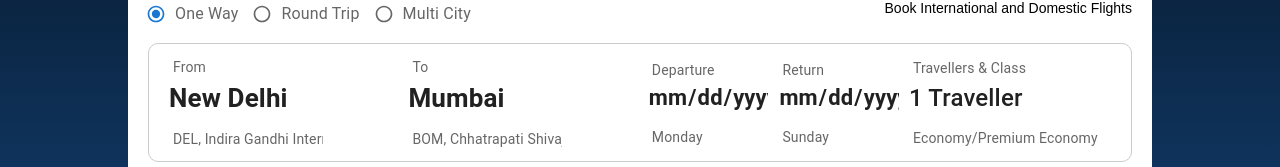
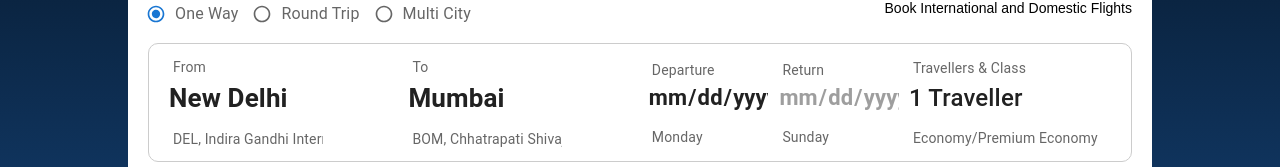
Before and after one commit to jaihindkushwah/makeMyTrip, a React (Create React App) app: page / in a window 1280 px wide. Shown: the part 197-364 px from the top of the page. Built offline with nearby package versions, Linux system fonts and the light colour scheme.

Commit message:
added unkownwonderdata

```diff
--- a/src/pages/Home.js
+++ b/src/pages/Home.js
@@ -1,6 +1,6 @@
 import { ArrowRightAltOutlined, KeyboardDoubleArrowDown } from "@mui/icons-material";
 import { Box, FormControl, FormControlLabel, FormLabel, InputLabel, Radio, RadioGroup, TextField} from "@mui/material";
-import React from "react";
+import React, { useState } from "react";
 import { useNavigate } from "react-router-dom";
 import VerticalImageList from "../components/VerticalImageList";
 import HandpickImgData from '../components/assests/HandpickImgData'
@@ -8,6 +8,8 @@ import UnlockWonderData  from '../components/assests/unlockWonderLocationData'
 
 function Home() {
   const navigate=useNavigate();
+  const [raturnField,setReturnField]=useState(true);
+
   const clickHandler=()=>{
     navigate('/flight');
   }
@@ -18,9 +20,9 @@ function Home() {
           <Box display={'flex'} width={'100%'} justifyContent={'space-between'} alignItems={'center'} >
               <FormControl>
                 <FormLabel >
-                  <RadioGroup defaultValue={'oneway'} sx={{display:'flex',flexDirection:'row'}}>
-                   <FormControlLabel value={'oneway'} label={'One Way'} control={<Radio size="small" />}></FormControlLabel>
-                   <FormControlLabel value={'roundtrip'} label={'Round Trip'} control={<Radio size="small"/>}></FormControlLabel>
+                  <RadioGroup onClick={(e)=>{e.target.value==='roundtrip'?setReturnField(false):setReturnField(true)}} defaultValue={'oneway'} sx={{display:'flex',flexDirection:'row'}}>
+                   <FormControlLabel  value={'oneway'} label={'One Way'} control={<Radio size="small" />}></FormControlLabel>
+                   <FormControlLabel  value={'roundtrip'} label={'Round Trip'} control={<Radio size="small"/>}></FormControlLabel>
                    <FormControlLabel value={'multicity'} label={'Multi City'} control={<Radio size="small"/>}></FormControlLabel>
                   </RadioGroup>
                 </FormLabel>
@@ -47,7 +49,7 @@ function Home() {
               </InputLabel>
               <InputLabel sx={{maxWidth:'240px'}}>
                 <Box  marginLeft={'14px'} fontSize={'14px'}>Return</Box>
-                <TextField  sx={{'& input':{'fontSize':'22px',fontWeight:'600',padding:'0px 10px'}}} type="date"/>
+                <TextField  disabled={raturnField} sx={{'& input':{'fontSize':'22px',fontWeight:'600',padding:'0px 10px'}}} type="date"/>
                 <Box maxWidth={'220px'} marginLeft={'14px'} fontSize={'14px'} width='100%' style={{overflow:'hidden'}}>Sunday</Box>
               </InputLabel>
               <InputLabel sx={{maxWidth:'240px'}}>
```
